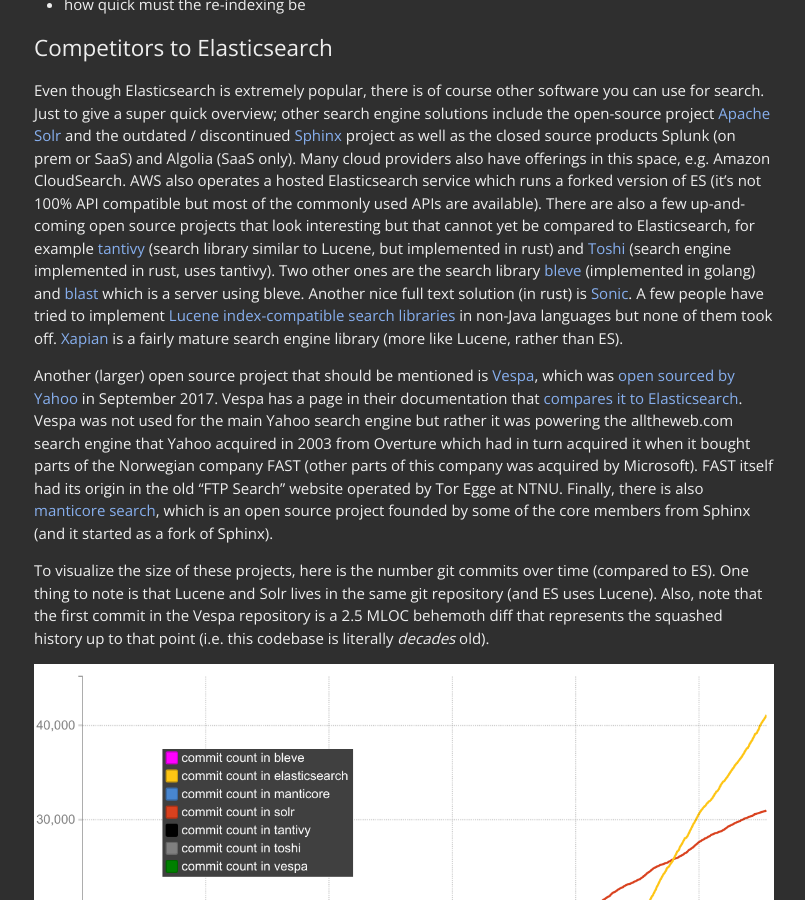
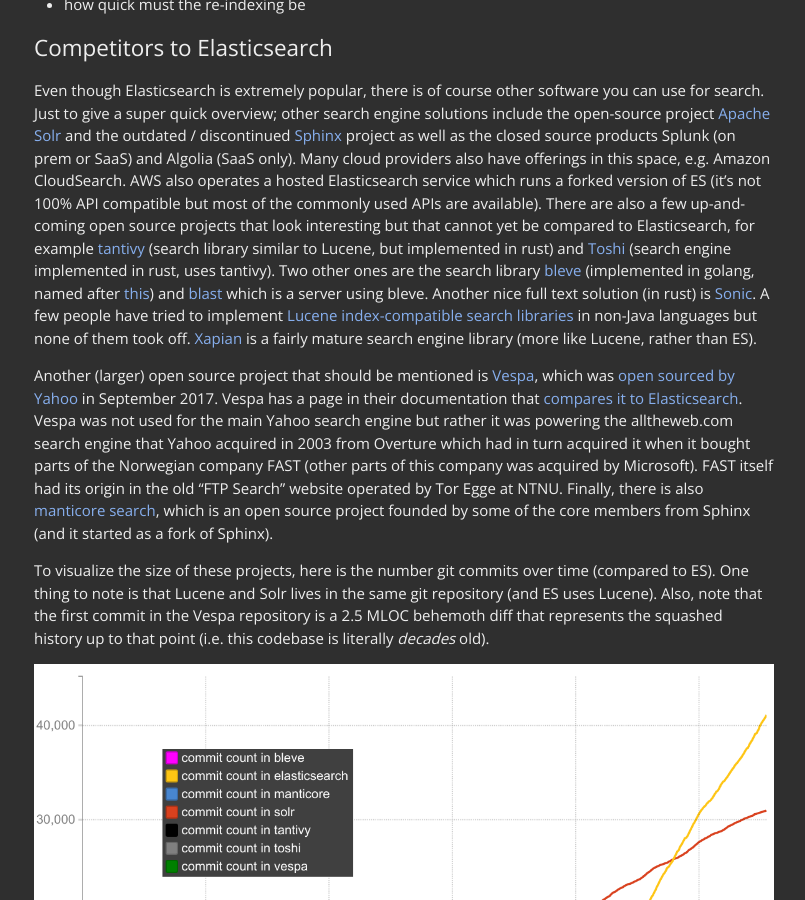
Before and after one commit to mo/mo.github.io, a Jekyll site: the page built from _posts/2019-04-08-elastic-search-introduction.md, in a window 1280 px wide and 900 px high, scrolled down 4969 px. Shown: the whole window, without its empty margins (236-1041 px from the left). Built offline with Jekyll 4.4.1, drawn with Linux system fonts in a browser that asks for light colours; some web fonts are replaced; comment, search, counter and statistics services are not loaded.

Commit message:
Add note about "Bleve" naming

```diff
--- a/_posts/2019-04-08-elastic-search-introduction.md
+++ b/_posts/2019-04-08-elastic-search-introduction.md
@@ -260,9 +260,11 @@
 Lucene, but implemented in rust) and
 [Toshi](https://github.com/toshi-search/Toshi) (search engine implemented in
 rust, uses tantivy). Two other ones are the search library
-[bleve](https://github.com/blevesearch/bleve) (implemented in golang) and
-[blast](https://github.com/mosuka/blast) which is a server using bleve. Another
-nice full text solution (in rust) is
+[bleve](https://github.com/blevesearch/bleve) (implemented in golang, named
+after
+[this](https://en.wikipedia.org/wiki/Boiling_liquid_expanding_vapor_explosion))
+and [blast](https://github.com/mosuka/blast) which is a server using bleve.
+Another nice full text solution (in rust) is
 [Sonic](https://github.com/valeriansaliou/sonic). A few people have tried to
 implement [Lucene index-compatible search
 libraries](https://wiki.apache.org/lucene-java/LuceneImplementations) in
```
